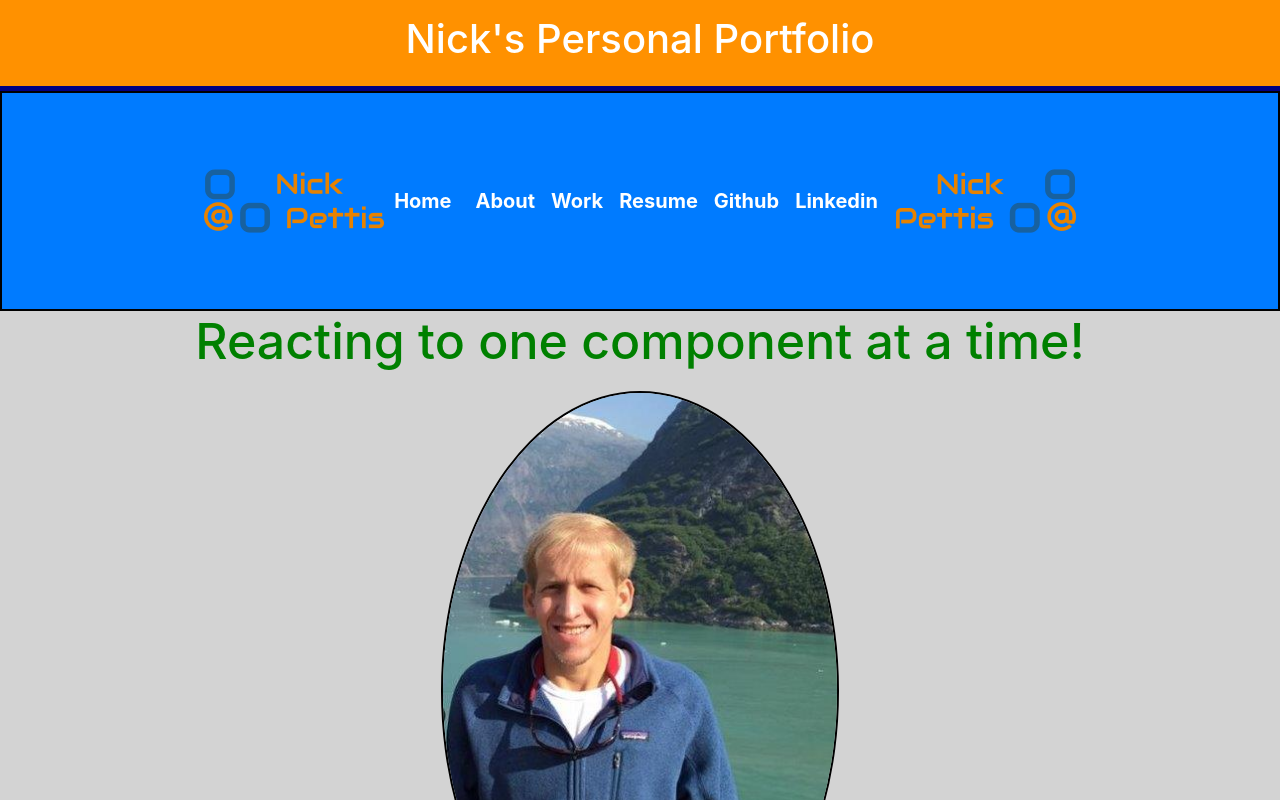
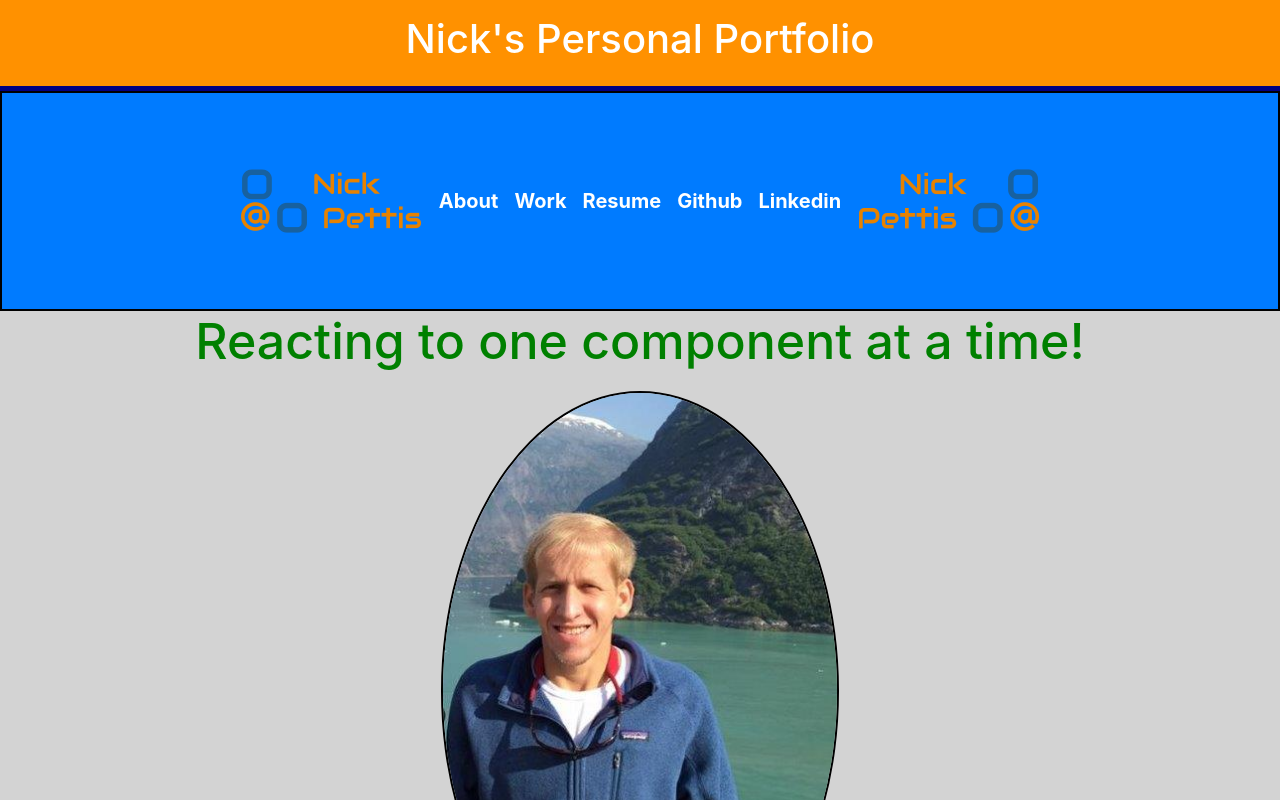
Before and after one commit to pettisnick/Personal-Portfolio---React, a React (Create React App) app: page / in a window 1280 px wide. Shown: the top 800 px of the page. Built offline with nearby package versions, Linux system fonts and the light colour scheme.

Commit message:
fixing logo

```diff
--- a/public/index.html
+++ b/public/index.html
@@ -2,14 +2,14 @@
 <html lang="en">
   <head>
     <meta charset="utf-8" />
-    <link rel="icon" href="%PUBLIC_URL%/favicon.ico" />
+    <!-- <link rel="icon" href="%PUBLIC_URL%/favicon.ico" /> -->
     <meta name="viewport" content="width=device-width, initial-scale=1" />
     <meta name="theme-color" content="#000000" />
     <meta
       name="description"
       content="Web site created using create-react-app"
     />
-    <link rel="apple-touch-icon" href="%PUBLIC_URL%/logo192.png" />
+    <!-- <link rel="apple-touch-icon" href="%PUBLIC_URL%/logo192.png" /> -->
     <!--
       manifest.json provides metadata used when your web app is installed on a
       user's mobile device or desktop. See https://developers.google.com/web/fundamentals/web-app-manifest/
--- a/src/components/Navbar/index.js
+++ b/src/components/Navbar/index.js
@@ -7,9 +7,9 @@
     <nav className="d-flex justify-content-center navbar navbar-expand-lg bg-primary">
       {/*<h1>Nick's Personal</h1> */}
       <img src={process.env.PUBLIC_URL + "/assets/images/personalLogo.png"} alt="logo" className="logo" />
-      <Link style={{ color: "white" }} className="navbar-brand" to="/">
+      {/*<Link style={{ color: "white" }} className="navbar-brand" to="/">
         Home
-      </Link>
+  </Link>*/}
       <div>
         <ul className="navbar-nav">
           <li className="nav-item">
@@ -72,7 +72,7 @@
           </li>
         </ul>
       </div>
-      <img src={process.env.PUBLIC_URL + "/assets/Images/logoBackwards.png"} alt="logo" className="backLogo" />
+      <img src={process.env.PUBLIC_URL + "/assets/images/logoBackwards.png"} alt="logo" className="backLogo" />
     </nav>
   );
 }
```
